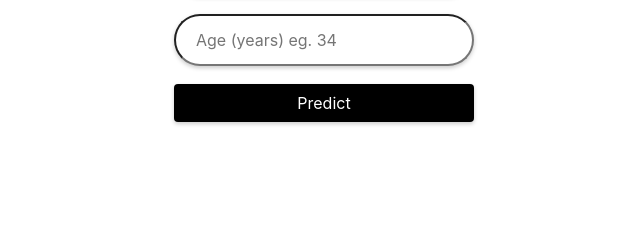
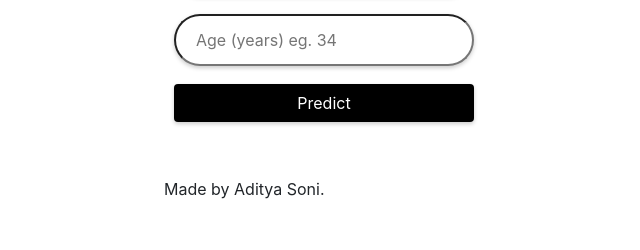
Before and after one commit to Aditya-171/Diabetes-Prediction-Deployment, a Flask app: page / in a window 1280 px wide. Shown: the part 550-800 px from the top of the page, without its empty margins (368-1008 px from the left). Run offline with Flask 2, Linux system fonts and the light colour scheme; parts of the project's set-up code (start-up, migrations or seed data) failed here and were passed over; some libraries are stand-ins or nearby versions.

Commit message:
Update index.html

```diff
--- a/templates/index.html
+++ b/templates/index.html
@@ -54,6 +54,9 @@
 <script src="https://cdnjs.cloudflare.com/ajax/libs/popper.js/1.12.9/umd/popper.min.js" integrity="sha384-ApNbgh9B+Y1QKtv3Rn7W3mgPxhU9K/ScQsAP7hUibX39j7fakFPskvXusvfa0b4Q" crossorigin="anonymous"></script>
 <script src="https://maxcdn.bootstrapcdn.com/bootstrap/4.0.0/js/bootstrap.min.js" integrity="sha384-JZR6Spejh4U02d8jOt6vLEHfe/JQGiRRSQQxSfFWpi1MquVdAyjUar5+76PVCmYl" crossorigin="anonymous"></script>
 
+<div class='footer'>
+           <p class='footer-description'>Made by Aditya Soni.</p>
+       </div>
 
 </body>
 </html>
```
